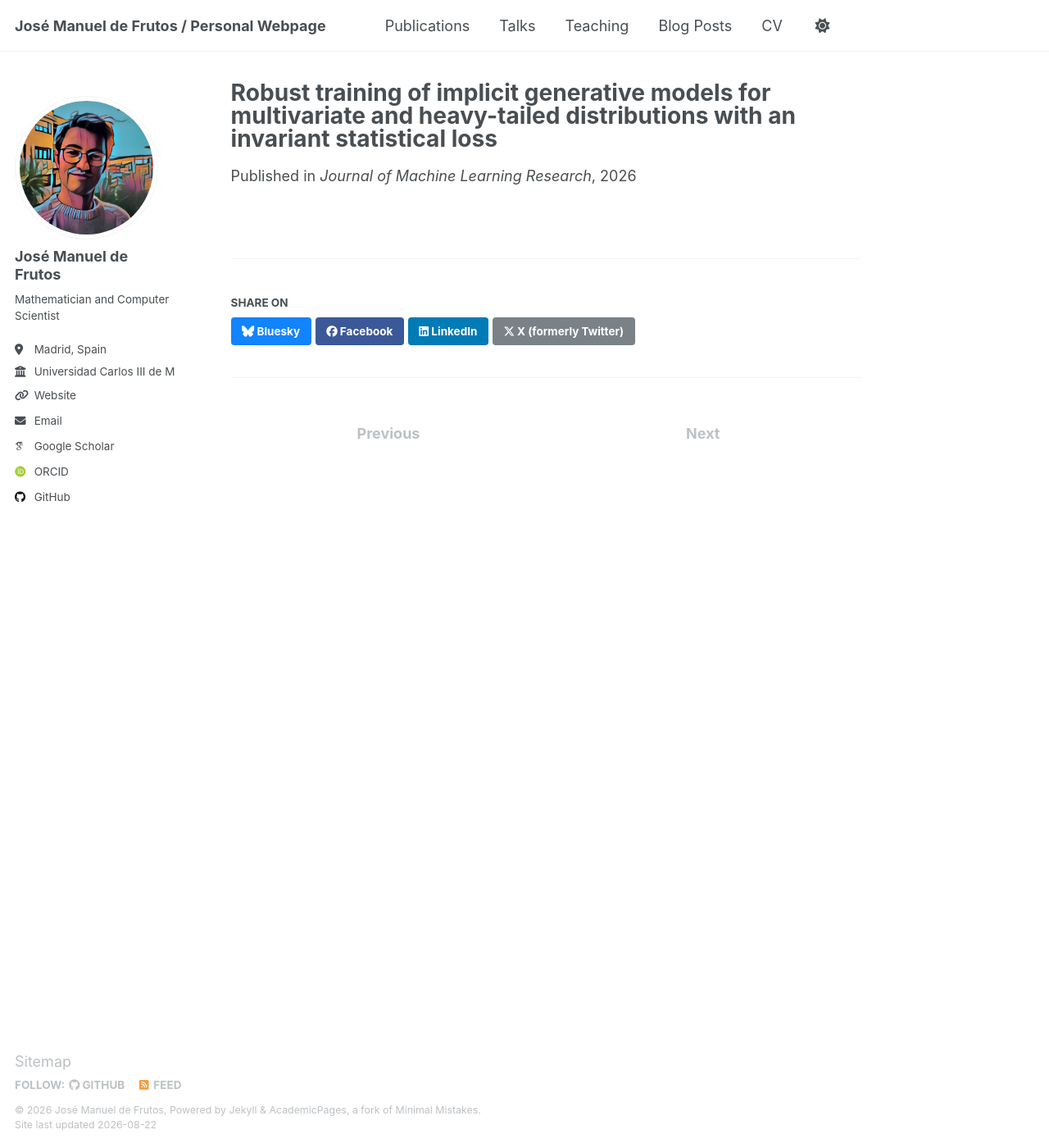
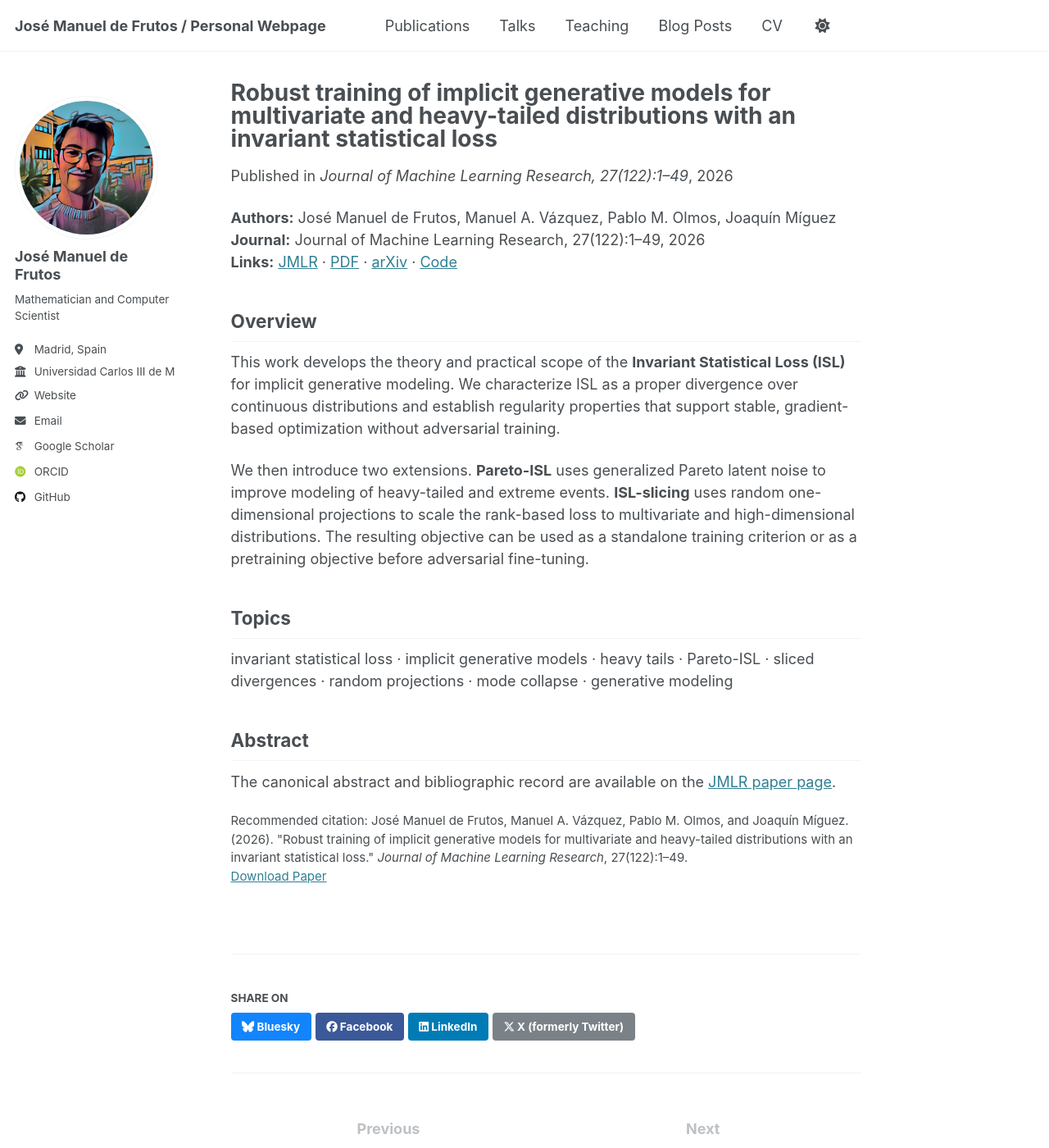
Before and after one commit to josemanuel22/josemanuel22.github.io, a Jekyll site: the page built from _publications/2024-10-30-pattern-recognition.md, in a window 1280 px wide and 1400 px high. Shown: the whole window at 82% size. Built offline with Jekyll 4.4.1, drawn with Linux system fonts in a browser that asks for light colours; some web fonts are replaced.

Commit message:
Update JMLR publication metadata and canonical links

```diff
--- a/_publications/2024-10-30-pattern-recognition.md
+++ b/_publications/2024-10-30-pattern-recognition.md
@@ -3,10 +3,44 @@ title: "Robust training of implicit generative models for multivariate and heavy
 collection: publications
 category: manuscripts
 permalink: /publication/2026-03-10-jmlr
-#excerpt: 'This paper is about the number 1. The number 2 is left for future work.'
+excerpt: 'A sample-based generative modeling framework that characterizes ISL as a proper divergence and extends it to heavy-tailed data with Pareto-ISL and high-dimensional data with random-projection ISL-slicing.'
 date: 2026-03-10
-venue: 'Journal of Machine Learning Research'
-#slidesurl: 'http://academicpages.github.io/files/slides1.pdf'
-paperurl: 'https://arxiv.org/pdf/2410.22381'
-#citation: 'Your Name, You. (2009). &quot;Paper Title Number 1.&quot; <i>Journal 1</i>. 1(1).'
+publication_year: 2026
+venue: 'Journal of Machine Learning Research, 27(122):1–49'
+authors:
+  - 'José Manuel de Frutos'
+  - 'Manuel A. Vázquez'
+  - 'Pablo M. Olmos'
+  - 'Joaquín Míguez'
+paperurl: 'https://www.jmlr.org/papers/volume27/25-1660/25-1660.pdf'
+arxiv: '2410.22381'
+codeurl: 'https://github.com/josemanuel22/isl-implicit-generative-models'
+keywords:
+  - invariant statistical loss
+  - implicit generative models
+  - heavy-tailed distributions
+  - Pareto-ISL
+  - sliced divergences
+  - random projections
+  - mode collapse
+  - generative modeling
+citation: 'José Manuel de Frutos, Manuel A. Vázquez, Pablo M. Olmos, and Joaquín Míguez. (2026). &quot;Robust training of implicit generative models for multivariate and heavy-tailed distributions with an invariant statistical loss.&quot; <i>Journal of Machine Learning Research</i>, 27(122):1–49.'
 ---
+
+**Authors:** José Manuel de Frutos, Manuel A. Vázquez, Pablo M. Olmos, Joaquín Míguez
+**Journal:** Journal of Machine Learning Research, 27(122):1–49, 2026
+**Links:** [JMLR](https://jmlr.org/papers/v27/25-1660.html) · [PDF](https://www.jmlr.org/papers/volume27/25-1660/25-1660.pdf) · [arXiv](https://arxiv.org/abs/2410.22381) · [Code](https://github.com/josemanuel22/isl-implicit-generative-models)
+
+## Overview
+
+This work develops the theory and practical scope of the **Invariant Statistical Loss (ISL)** for implicit generative modeling. We characterize ISL as a proper divergence over continuous distributions and establish regularity properties that support stable, gradient-based optimization without adversarial training.
+
+We then introduce two extensions. **Pareto-ISL** uses generalized Pareto latent noise to improve modeling of heavy-tailed and extreme events. **ISL-slicing** uses random one-dimensional projections to scale the rank-based loss to multivariate and high-dimensional distributions. The resulting objective can be used as a standalone training criterion or as a pretraining objective before adversarial fine-tuning.
+
+## Topics
+
+invariant statistical loss · implicit generative models · heavy tails · Pareto-ISL · sliced divergences · random projections · mode collapse · generative modeling
+
+## Abstract
+
+The canonical abstract and bibliographic record are available on the [JMLR paper page](https://jmlr.org/papers/v27/25-1660.html).
```
